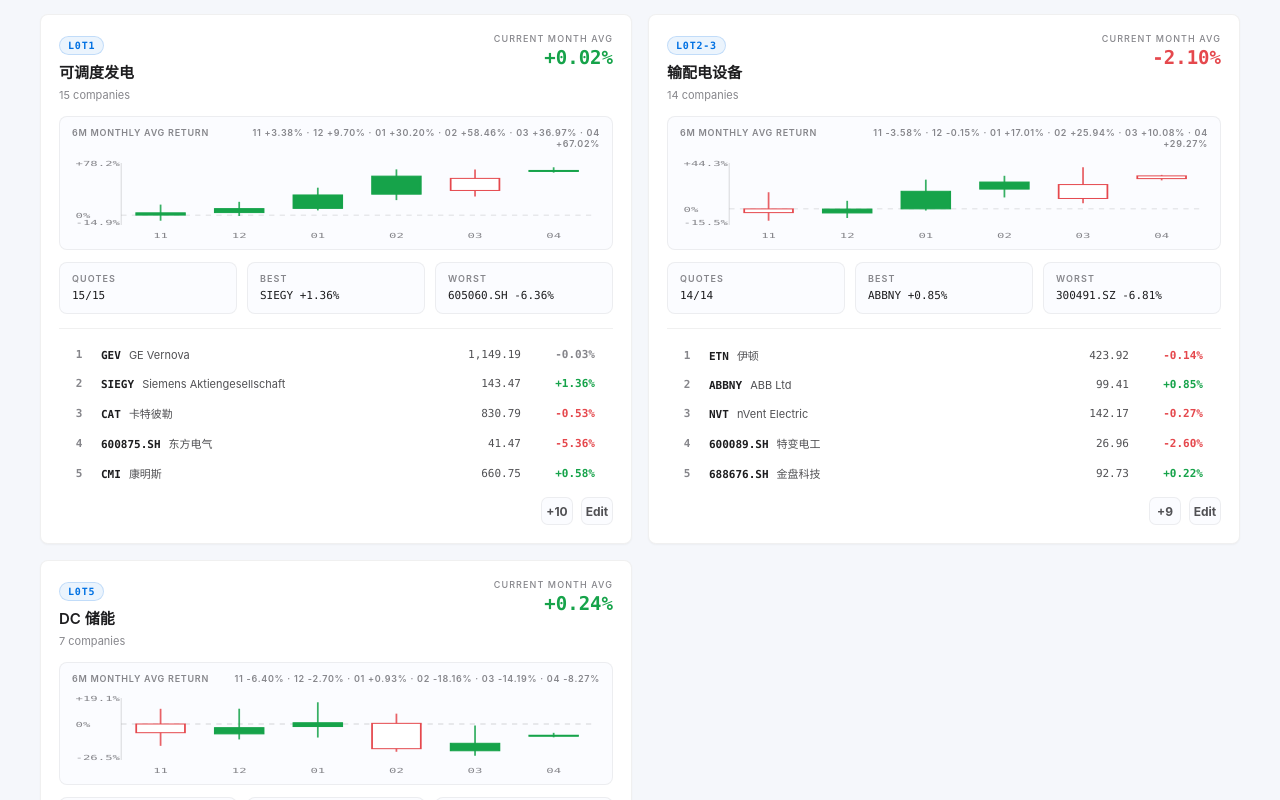
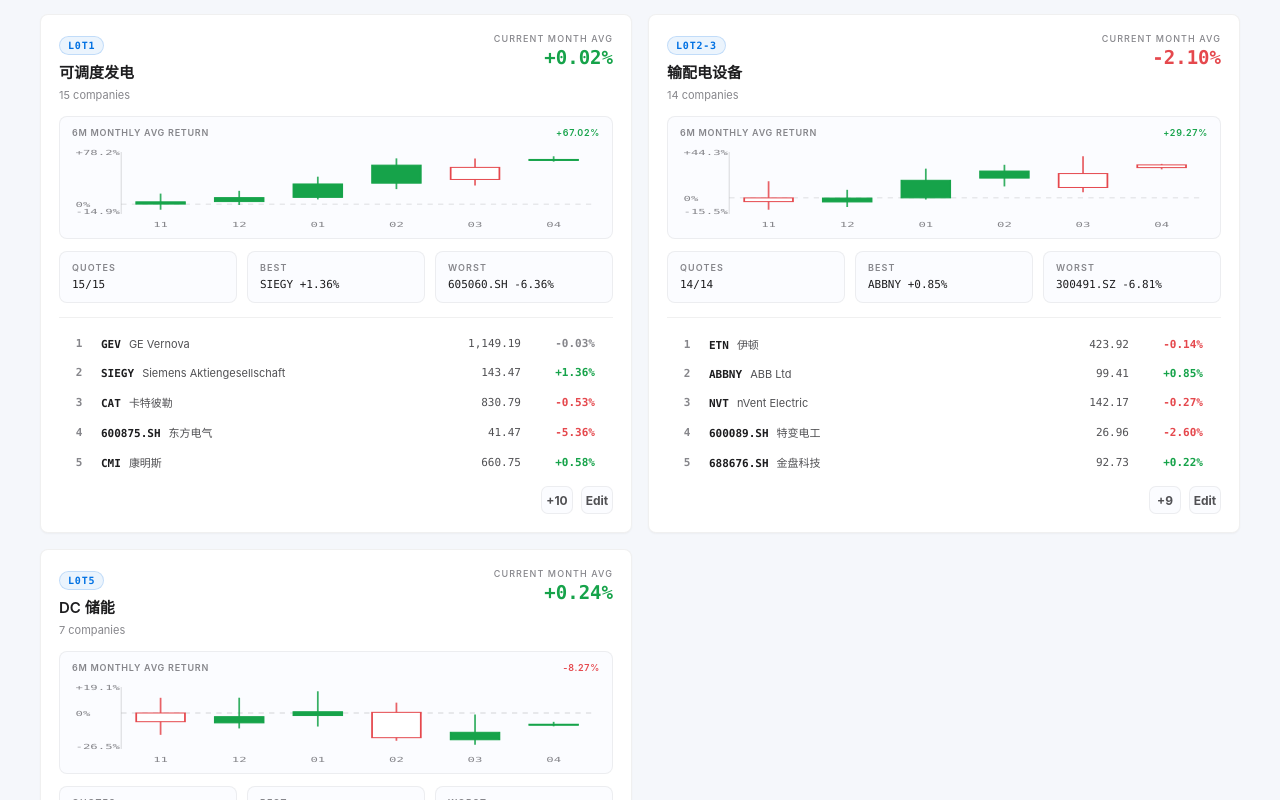
Before and after one commit to moonslightking/ai-investment-dashboard, a React (Vite) app: page / in a window 1280 px wide. Shown: the part 300-1100 px from the top of the page. Built offline with nearby package versions, Linux system fonts and the light colour scheme.

Commit message:
Color sector monthly summary by trend direction

```diff
--- a/src/industry-board/sector.jsx
+++ b/src/industry-board/sector.jsx
@@ -43,9 +43,10 @@ export const SectorCard = ({ onCompaniesChange, sector }) => {
     [sector.monthlyTrend],
   );
   const monthlySummary = useMemo(
-    () => monthlyCandles.map((point) => `${point.label} ${formatPct(point.close)}`).join(" · "),
+    () => formatPct(monthlyCandles[monthlyCandles.length - 1]?.close),
     [monthlyCandles],
   );
+  const monthlySummaryClass = getChangeClass(monthlyCandles[monthlyCandles.length - 1]?.close);
 
   const updateDraft = (field, value) => {
     setDraft((currentDraft) => ({ ...currentDraft, [field]: value }));
@@ -87,7 +88,7 @@ export const SectorCard = ({ onCompaniesChange, sector }) => {
       <div className="sector-trend">
         <div className="sector-trend-head">
           <span className="sector-trend-title">6M Monthly Avg Return</span>
-          <span className="sector-monthly-summary">{monthlySummary || "—"}</span>
+          <span className={`sector-monthly-summary ${monthlySummaryClass}`}>{monthlySummary || "—"}</span>
         </div>
         {monthlyCandles.length > 1 ? (
           <Candlestick data={monthlyCandles} height={86} />
--- a/src/industry-board/styles.css
+++ b/src/industry-board/styles.css
@@ -448,6 +448,15 @@ body {
   min-width: 210px;
   text-align: right;
   white-space: normal;
+}
+.sector-monthly-summary.up {
+  color: var(--up);
+}
+.sector-monthly-summary.down {
+  color: var(--down);
+}
+.sector-monthly-summary.flat {
+  color: var(--text-lo);
 }
 .candle-tooltip {
   position: absolute;
```
